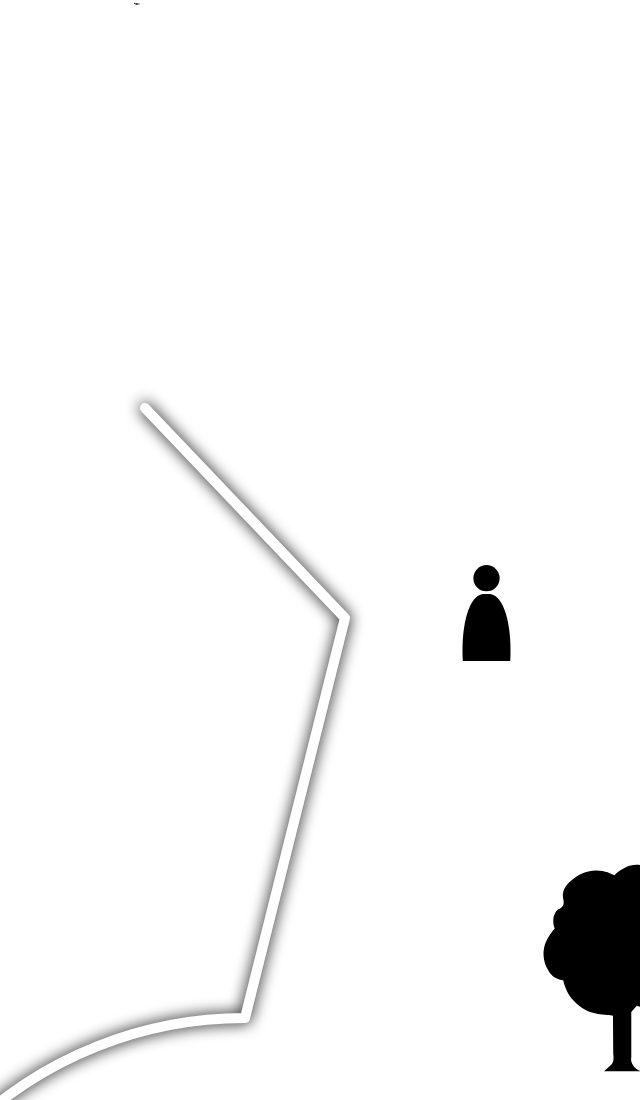
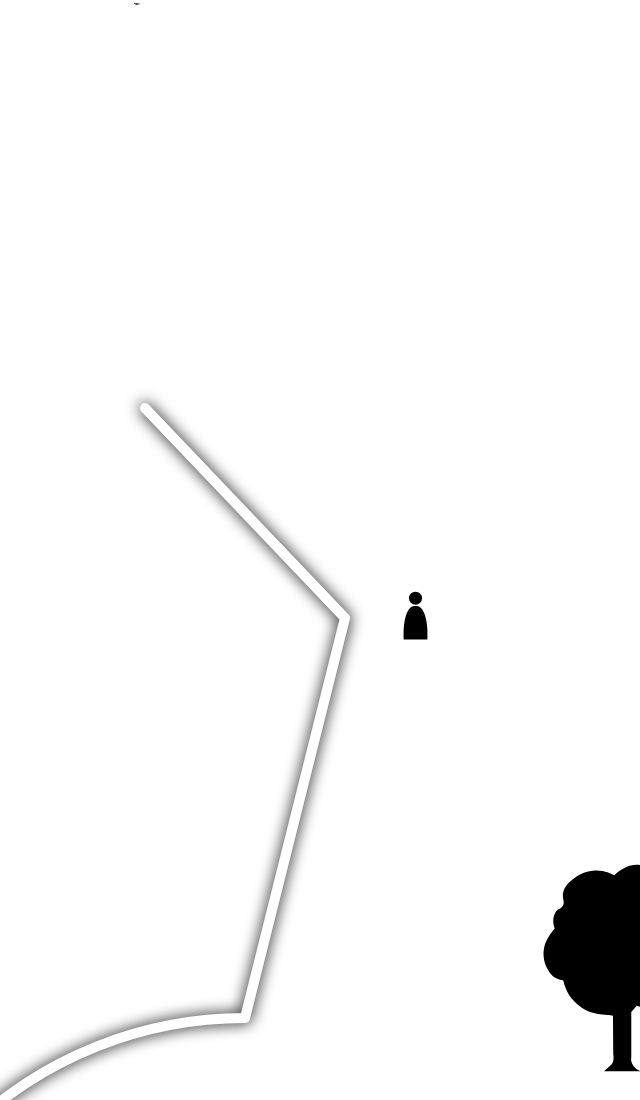
Before and after one commit to crb596/scrollingassignment, a plain HTML site: page index.html in a window 1280 px wide. Shown: the top 1100 px of the page, without its empty margins (503-1143 px from the left). Drawn offline with Linux system fonts and the light colour scheme.

Commit message:
Update style.css

```diff
--- a/style.css
+++ b/style.css
@@ -6,8 +6,8 @@ body{
 }
 .person{
 	position:absolute;
-	height:400px;
-	top: 200px;
+	height:200px;
+	top: 300px;
 	left: 300px;
 }
 .tree1{
```
